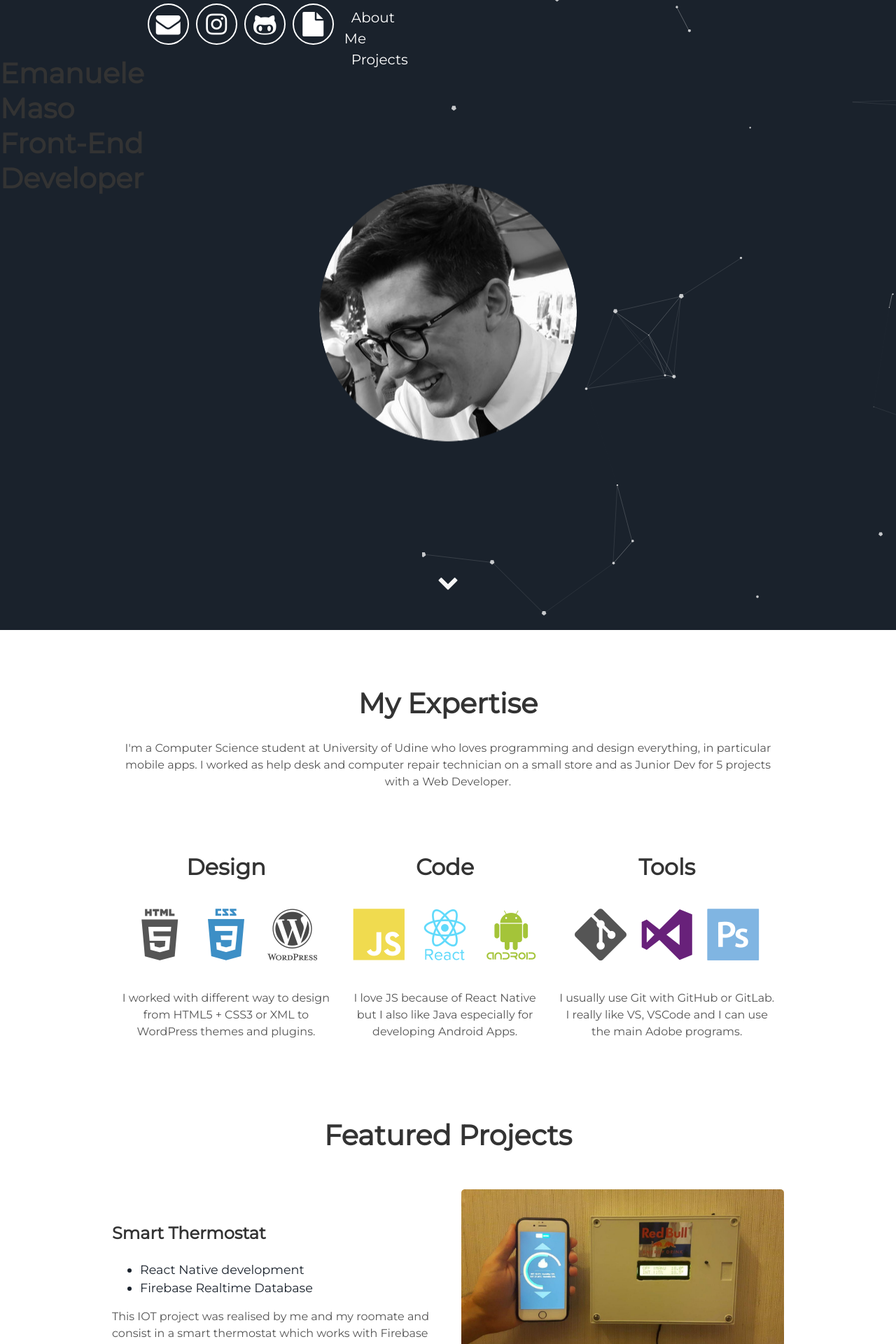
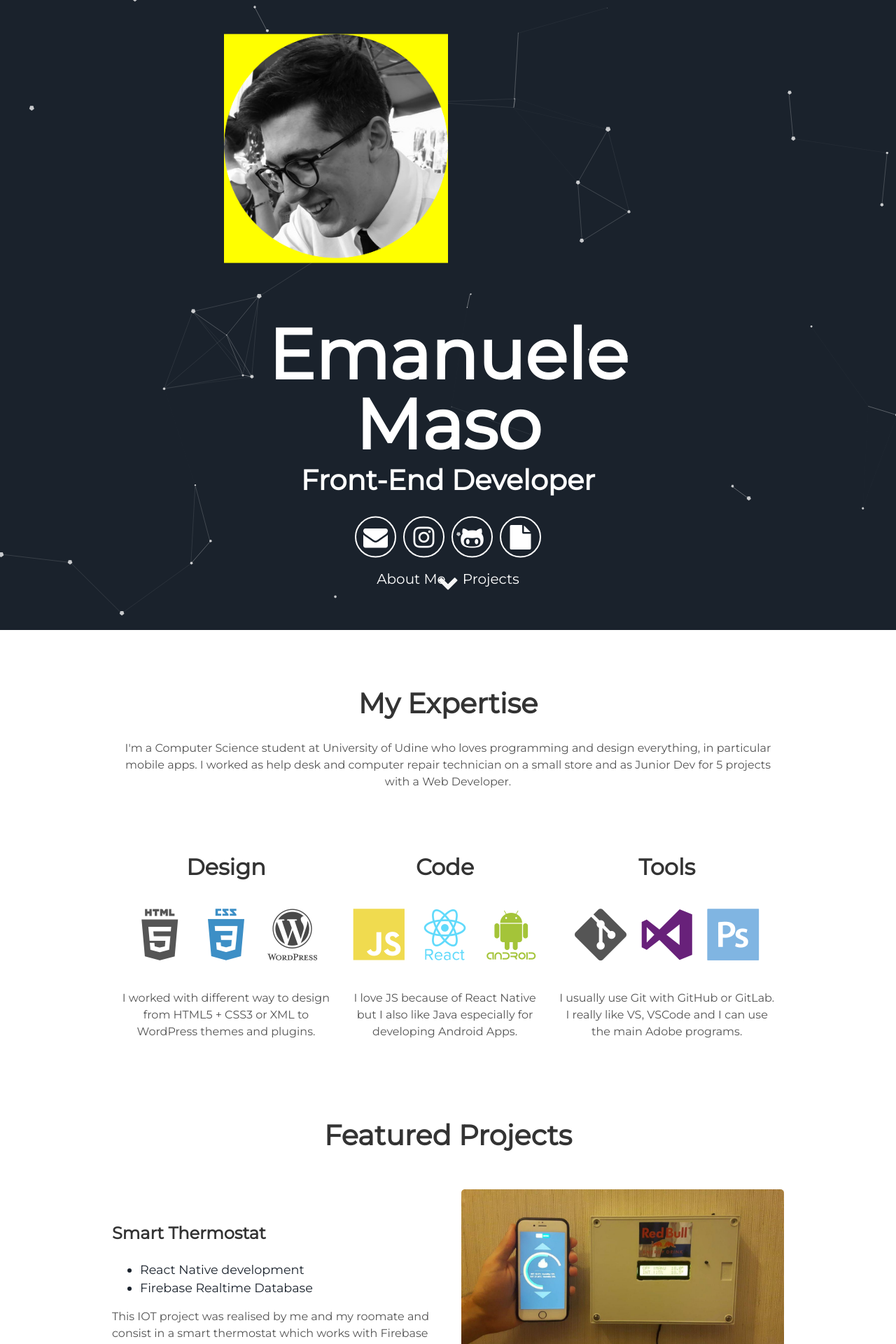
Before and after one commit to ClarkStoro/clarkstoro.github.io, a Jekyll site: the page built from index.html, in a window 1280 px wide. Shown: the top 1920 px of the page at 70% size. Built offline with Jekyll 4.4.1, drawn with Linux system fonts in a browser that asks for light colours.

Commit message:
Update header.html

```diff
--- a/_includes/header.html
+++ b/_includes/header.html
@@ -1,10 +1,10 @@
 <div id="particles-js">
   <div class="header">
-    <div style="text-align:center;>
-      <div style="width: 50%; height: 50%; text-align:center; background-color: #ff0000;">
-      <img alt="ema" class="photo" src="{{ "/assets/img/EmanueleMaso.png"}}"  style="width: 100%"; text-align:center; display: inline-block;margin: 0 auto;"/>
-    </div>
-</div>
+
+      <div style="width: 50%; height: 50%; text-align:center; background-color: #ffFF00;">
+        <img alt="ema" class="photo" src="{{ "/assets/img/EmanueleMaso.png"}}"  style="width: 100%"; text-align:center; display: inline-block;margin: 0 auto;"/>
+      </div>
+
       <h1>
         <span class="site-title">{{site.username}}</span>
         <span class="site-description">{{site.user_title}}</span>
```
